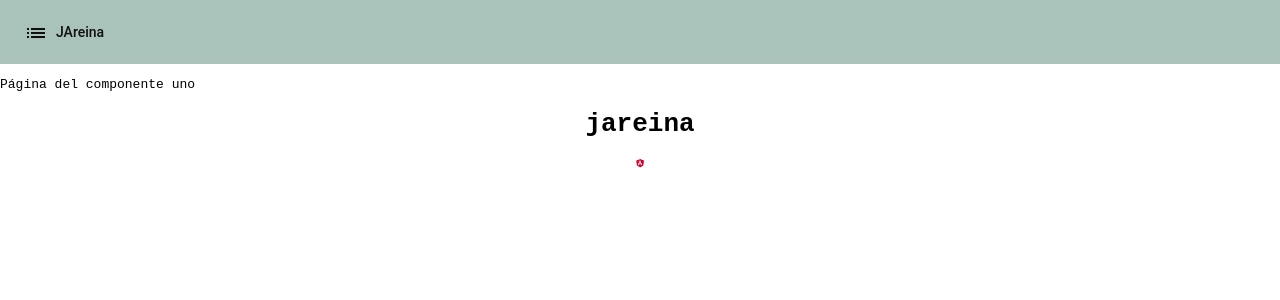
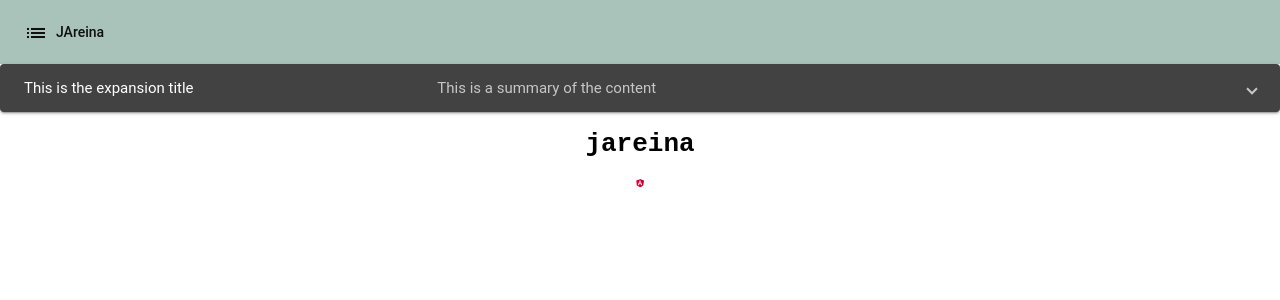
Before and after one commit to JAreina/angular-ts, an Angular app in the folder Angular2/: page /#/uno in a window 1280 px wide. Shown: the top 300 px of the page. Built offline with nearby package versions, Linux system fonts and the light colour scheme.

Commit message:
panel expansion

```diff
--- a/Angular2/src/app/componentes/material/material.module.ts
+++ b/Angular2/src/app/componentes/material/material.module.ts
@@ -10,14 +10,16 @@ import {MatButtonModule} from '@angular/material/button';
 import {MatIconModule} from '@angular/material/icon';
 //menu
 import {MatMenuModule} from '@angular/material/menu';
-
+//panel
+import {MatExpansionModule} from '@angular/material/expansion';
 @NgModule({
   imports: [
     CommonModule,
     MatToolbarModule,
     MatButtonModule,
     MatIconModule,
-    MatMenuModule
+    MatMenuModule,
+    MatExpansionModule
   ],
   exports:
   [ //export para poder usar en otros componentes
--- a/Angular2/src/app/componentes/material/uno/uno.component.html
+++ b/Angular2/src/app/componentes/material/uno/uno.component.html
@@ -1 +1,14 @@
-<p>Página del componente uno</p>
+<mat-expansion-panel>
+    <mat-expansion-panel-header>
+        <mat-panel-title>
+          This is the expansion title
+        </mat-panel-title>
+        <mat-panel-description>
+          This is a summary of the content
+        </mat-panel-description>
+      </mat-expansion-panel-header>
+
+      <p>This is the primary content of the panel.</p>
+
+
+</mat-expansion-panel>
```
